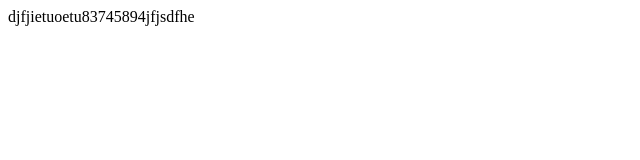
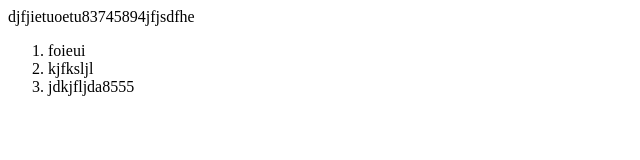
Before and after one commit to kotfare123/githubtest, a plain HTML site: page index2.html in a window 1280 px wide. Shown: the whole page, without its empty margins (0-640 px from the left). Drawn offline with Linux system fonts and the light colour scheme.

Commit message:
new changes

```diff
--- a/index2.html
+++ b/index2.html
@@ -6,6 +6,11 @@
 
     <body>
         <p>djfjietuoetu83745894jfjsdfhe</p>
+        <ol>
+            <li>foieui</li>
+            <li>kjfksljl</li>
+            <li>jdkjfljda8555</li>
+        </ol>
 
     </body>
 
```
